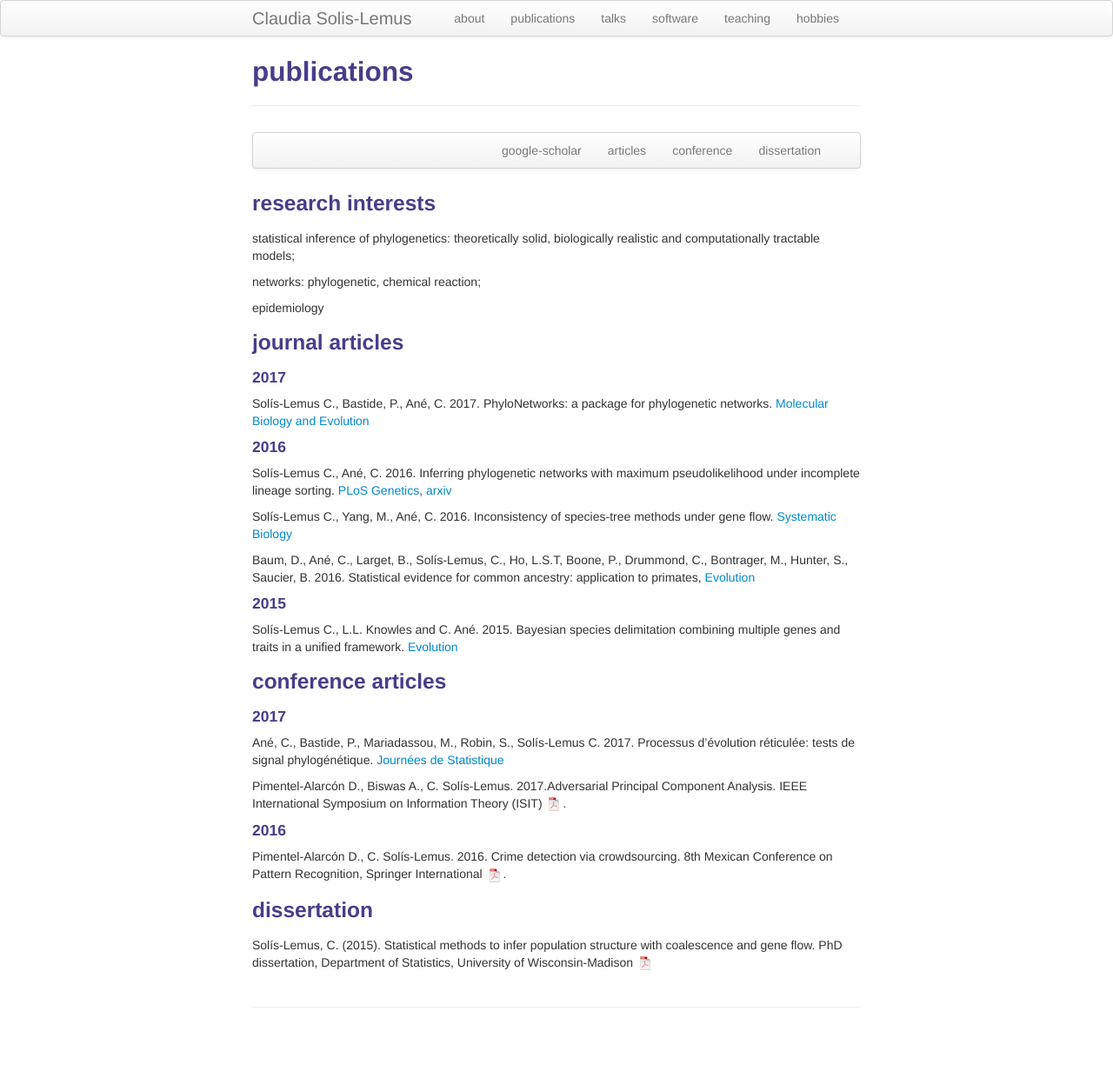
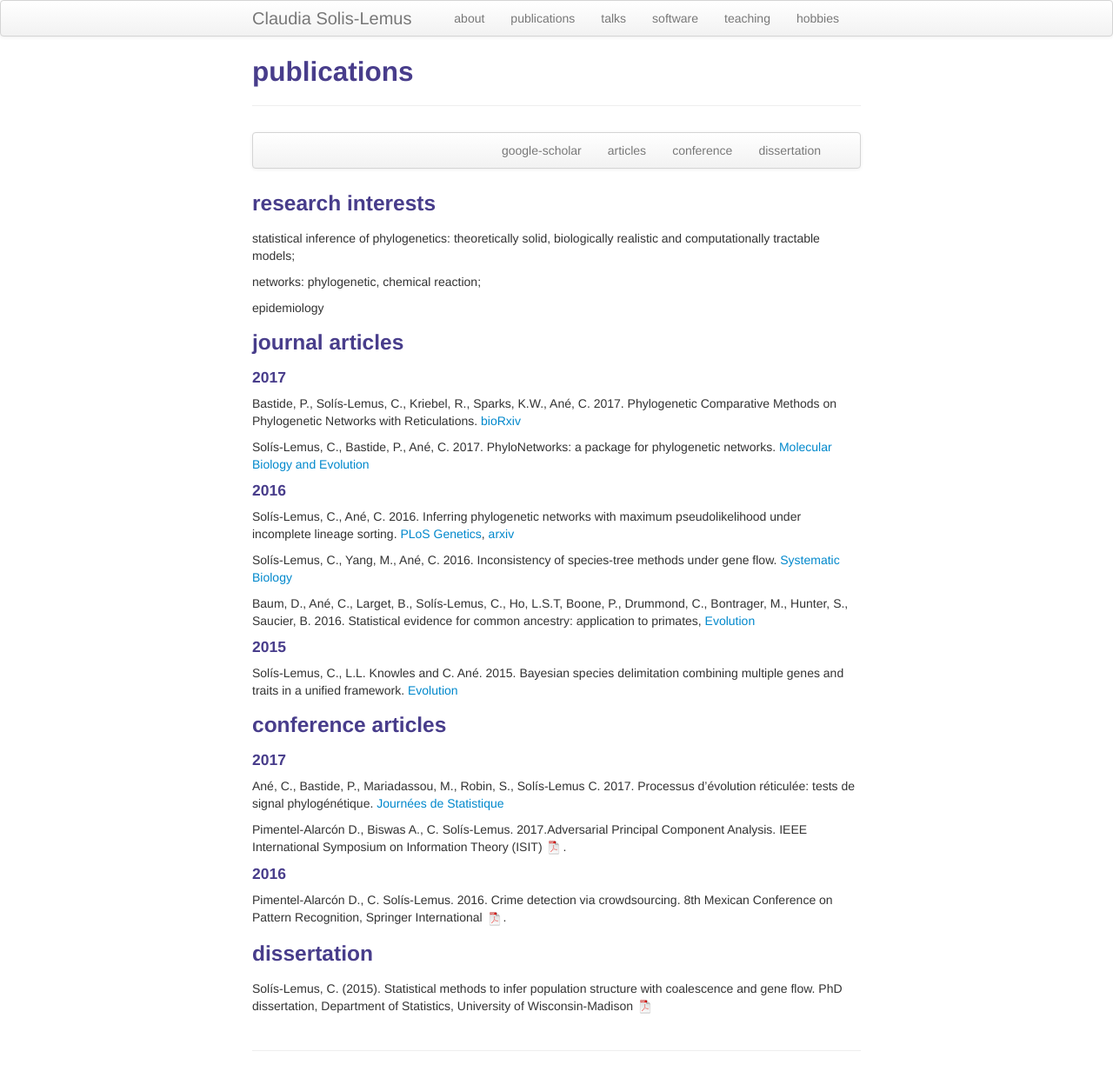
Before and after one commit to crsl4/crsl4.github.io, a Jekyll site: the page built from pages/pubs.md, in a window 1280 px wide. Shown: the whole page at 87% size. Built offline with Jekyll 4.4.1, drawn with Linux system fonts in a browser that asks for light colours; before the commit the page ends 1190 px from its top, so only the background shows below that.

Commit message:
added trait networks paper

```diff
--- a/pages/pubs.md
+++ b/pages/pubs.md
@@ -27,23 +27,25 @@ epidemiology
 
 #### 2017
 
-Sol&iacute;s-Lemus C., Bastide, P., An&eacute;, C. 2017. PhyloNetworks: a package for phylogenetic networks. [Molecular Biology and Evolution](https://academic.oup.com/mbe/article/doi/10.1093/molbev/msx235/4103410/PhyloNetworks-a-package-for-phylogenetic-networks?guestAccessKey=230afceb-df28-4160-832d-aa7c73f86369)
+Bastide, P., Sol&iacute;s-Lemus, C., Kriebel, R., Sparks, K.W., An&eacute;, C. 2017. Phylogenetic Comparative Methods on Phylogenetic Networks with Reticulations. [bioRxiv](https://www.biorxiv.org/content/early/2017/09/28/194050)
+
+Sol&iacute;s-Lemus, C., Bastide, P., An&eacute;, C. 2017. PhyloNetworks: a package for phylogenetic networks. [Molecular Biology and Evolution](https://academic.oup.com/mbe/article/doi/10.1093/molbev/msx235/4103410/PhyloNetworks-a-package-for-phylogenetic-networks?guestAccessKey=230afceb-df28-4160-832d-aa7c73f86369)
 
 
 #### 2016
 
-Sol&iacute;s-Lemus C., An&eacute;, C. 2016. Inferring phylogenetic networks with maximum pseudolikelihood under incomplete lineage sorting.
+Sol&iacute;s-Lemus, C., An&eacute;, C. 2016. Inferring phylogenetic networks with maximum pseudolikelihood under incomplete lineage sorting.
 [PLoS Genetics](http://journals.plos.org/plosgenetics/article?id=10.1371/journal.pgen.1005896),
 [arxiv](http://arxiv.org/abs/1509.06075)
 
-Sol&iacute;s-Lemus C., Yang, M., An&eacute;, C. 2016. Inconsistency of species-tree methods under gene flow.
+Sol&iacute;s-Lemus, C., Yang, M., An&eacute;, C. 2016. Inconsistency of species-tree methods under gene flow.
 [Systematic Biology](http://sysbio.oxfordjournals.org/content/early/2016/05/04/sysbio.syw030.full.pdf?keytype=ref&ijkey=4YgLuAtchHF4QmS)
 
 Baum, D., An&eacute;, C., Larget, B., Sol&iacute;s-Lemus, C., Ho, L.S.T, Boone, P., Drummond, C., Bontrager, M., Hunter, S., Saucier, B. 2016. Statistical evidence for common ancestry: application to primates, [Evolution](http://onlinelibrary.wiley.com/doi/10.1111/evo.12934/abstract)
 
 #### 2015
 
-Sol&iacute;s-Lemus C., L.L. Knowles and C. An&eacute;. 2015. Bayesian species delimitation combining multiple genes and traits in a unified framework. [Evolution](http://onlinelibrary.wiley.com/doi/10.1111/evo.12582/abstract)
+Sol&iacute;s-Lemus, C., L.L. Knowles and C. An&eacute;. 2015. Bayesian species delimitation combining multiple genes and traits in a unified framework. [Evolution](http://onlinelibrary.wiley.com/doi/10.1111/evo.12582/abstract)
 
 
 ### <a name="conference"></a>conference articles
```
